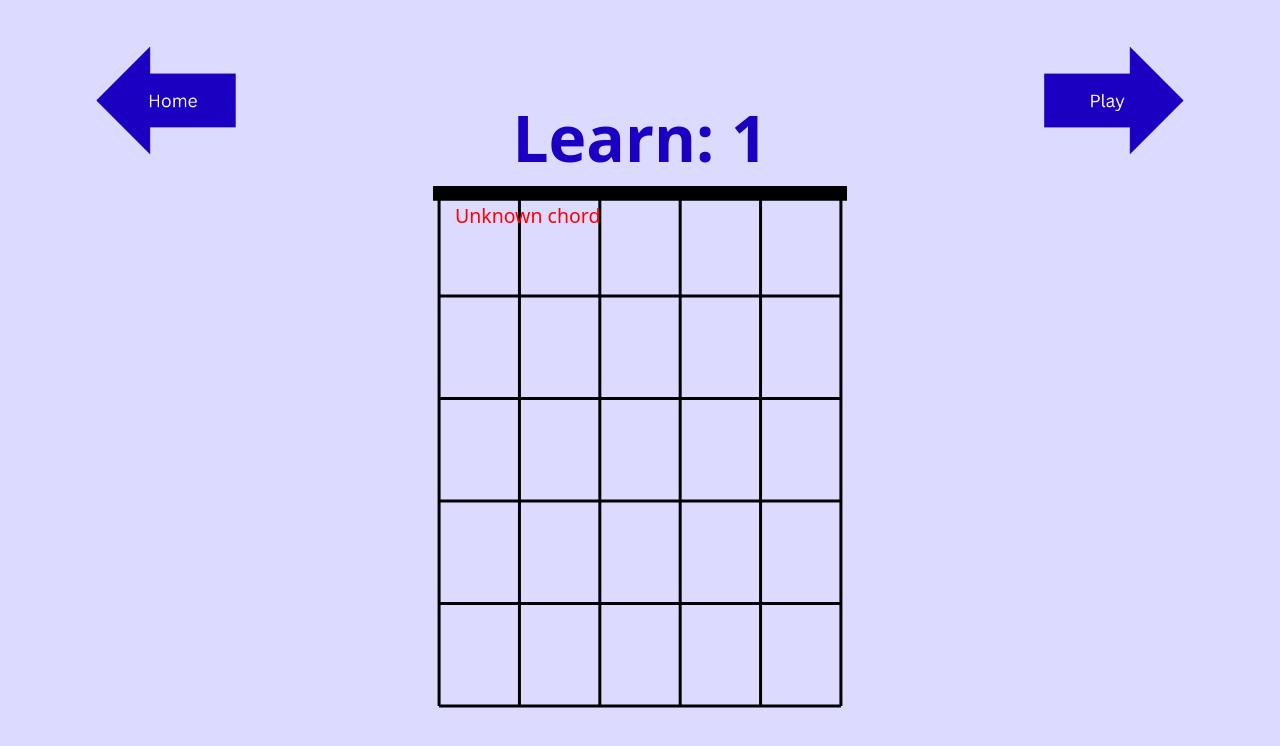
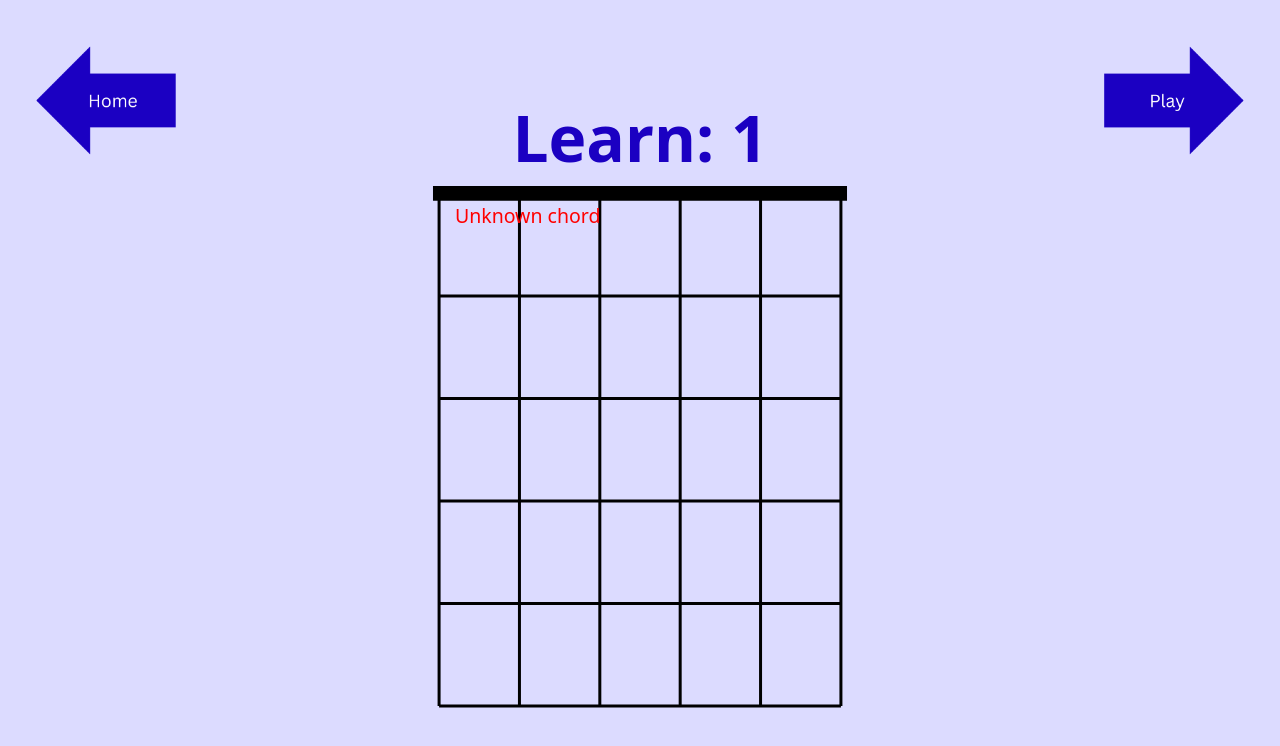
Before and after one commit to giselaroberts/comps-react-app, a React (Vite) app: page /chord/1/learn in a window 1280 px wide. Shown: the top 746 px of the page. Built offline with nearby package versions, Linux system fonts and the light colour scheme.

Commit message:
change arrow margins to negative

```diff
--- a/src/components/LearnPage.css
+++ b/src/components/LearnPage.css
@@ -52,11 +52,13 @@
 }
 
 .home-arrow{
+  margin-left: -60px;
   width: 300px;
   height: auto;
 }
 
 .play-arrow{
+  margin-right: -60px;
   width: 300px;
   height: auto;
 }
--- a/src/components/PlayPage.css
+++ b/src/components/PlayPage.css
@@ -50,11 +50,13 @@
 }
 
 .home-arrow{
+  margin-left: -60px;
   width: 300px;
   height: auto;
 }
 
 .learn-arrow{
+  margin-left:-60px;
   width: 300px;
   height: auto;
 }
```
Also changed, not shown: src/assets/Untitled design (3).png (added).
